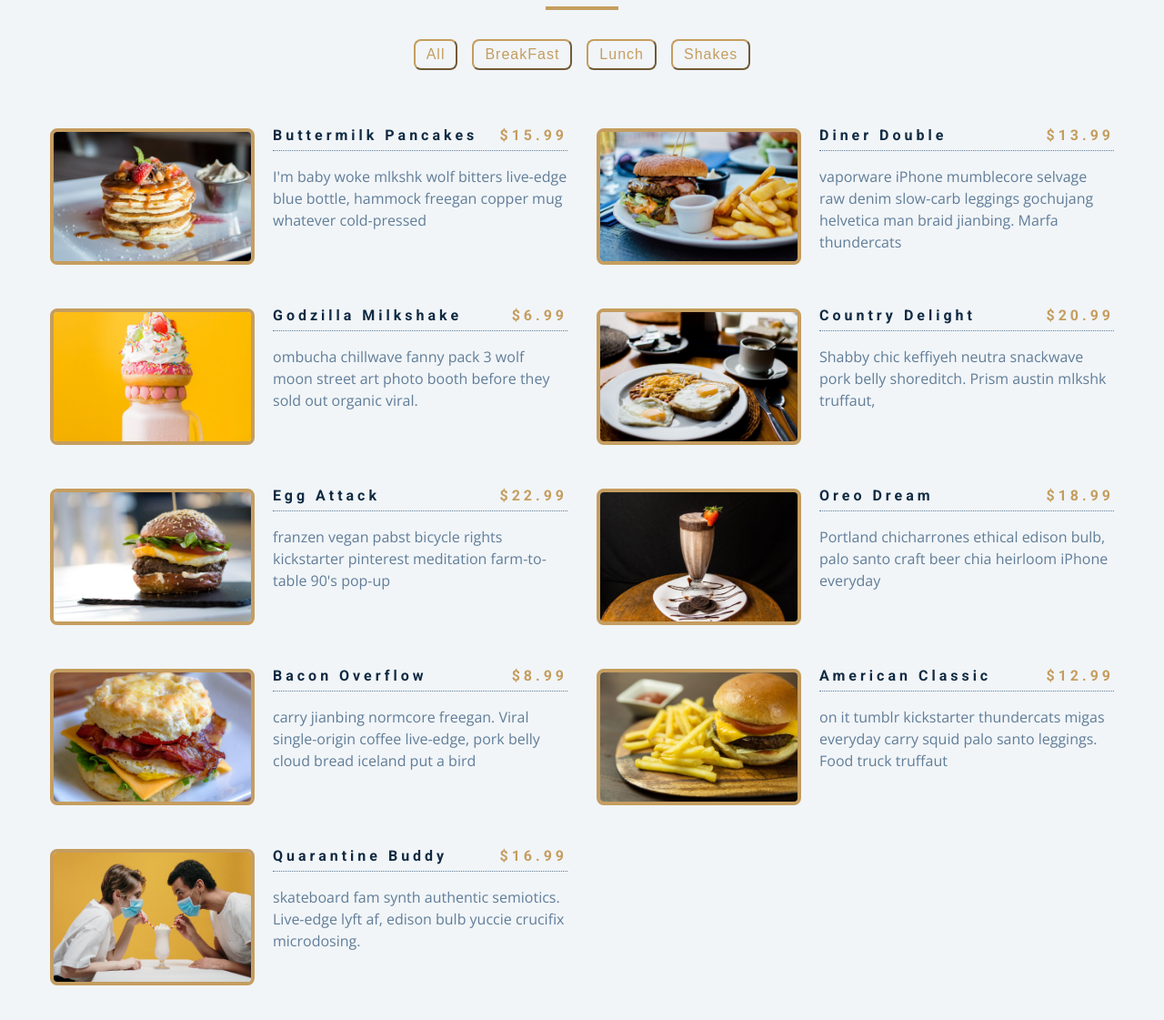
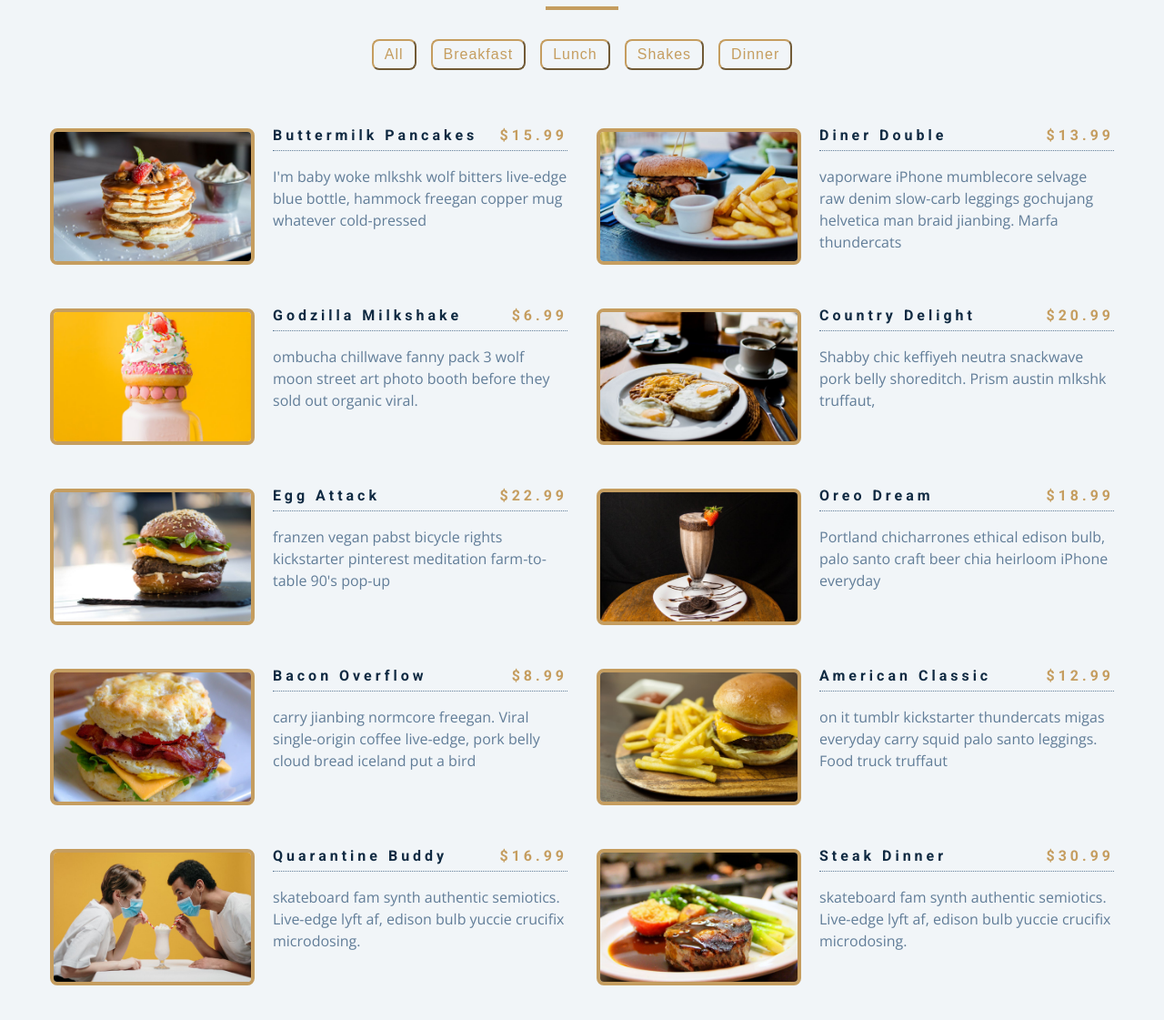
Before and after one commit to MofiqueKhan/menu--project, a plain HTML site: page index.html in a window 1280 px wide. Shown: the part 125-1246 px from the top of the page at 91% size. Drawn offline with nearby package versions, Linux system fonts and the light colour scheme.

Commit message:
adding some functionalities and implementing buttons and menu dynamically

```diff
--- a/app.js
+++ b/app.js
@@ -71,31 +71,22 @@ const menu = [
     img: "./images/item-9.jpeg",
     desc: `skateboard fam synth authentic semiotics. Live-edge lyft af, edison bulb yuccie crucifix microdosing.`,
   },
+  {
+    id: 10,
+    title: "steak dinner",
+    category: "dinner",
+    price: 30.99,
+    img: "./images/item-10.jpeg",
+    desc: `skateboard fam synth authentic semiotics. Live-edge lyft af, edison bulb yuccie crucifix microdosing.`,
+  },
 ];
 
 const sectionCenter = document.querySelector(".section-center");
-const filterBtn = document.querySelectorAll(".filter-btn");
+const container = document.querySelector(".btn-container");
 
 window.addEventListener("DOMContentLoaded", () => {
   displayMenuItems(menu);
-});
-
-filterBtn.forEach((btn) => {
-  btn.addEventListener("click", (e) => {
-    const category = e.currentTarget.dataset.id;
-    // console.log(category);
-    const menuCatogery = menu.filter((menuItem) => {
-      if (menuItem.category === category) {
-        return menuItem;
-      }
-    });
-
-    if (category === "all") {
-      displayMenuItems(menu);
-    } else {
-      displayMenuItems(menuCatogery);
-    }
-  });
+  displayMenuButtons();
 });
 
 function displayMenuItems(menuItems) {
@@ -114,3 +105,40 @@ function displayMenuItems(menuItems) {
   displayMenu = displayMenu.join("");
   sectionCenter.innerHTML = displayMenu;
 }
+
+function displayMenuButtons() {
+  const categories = menu.reduce(
+    (values, item) => {
+      if (!values.includes(item.category)) {
+        values.push(item.category);
+      }
+      return values;
+    },
+    ["all"]
+  );
+
+  const categoryBtns = categories
+    .map((category) => {
+      return `<button class="filter-btn" type="button" data-id=${category}>${category}</button>`;
+    })
+    .join("");
+  container.innerHTML = categoryBtns;
+  const filterBtn = container.querySelectorAll(".filter-btn");
+  filterBtn.forEach((btn) => {
+    btn.addEventListener("click", (e) => {
+      const category = e.currentTarget.dataset.id;
+      // console.log(category);
+      const menuCatogery = menu.filter((menuItem) => {
+        if (menuItem.category === category) {
+          return menuItem;
+        }
+      });
+
+      if (category === "all") {
+        displayMenuItems(menu);
+      } else {
+        displayMenuItems(menuCatogery);
+      }
+    });
+  });
+}
--- a/index.html
+++ b/index.html
@@ -20,14 +20,14 @@
         </div>
 
         <div class="btn-container">
-            <button class="filter-btn" type="button" data-id="all">All</button>
+            <!-- <button class="filter-btn" type="button" data-id="all">All</button>
             <button class="filter-btn" type="button" data-id="breakfast">BreakFast</button>
             <button class="filter-btn" type="button" data-id="lunch">Lunch</button>
-            <button class="filter-btn" type="button" data-id="shakes">Shakes</button>
+            <button class="filter-btn" type="button" data-id="shakes">Shakes</button> -->
         </div>
 
         <div class="section-center">
-            <article class="menu-item">
+            <!-- <article class="menu-item">
                 <img src="./menu-item.jpeg" alt="menu item" class="photo">
                 <div class="item-info">
                     <header>
@@ -36,7 +36,7 @@
                     </header>
                     <p class="item-text">Lorem ipsum dolor sit amet consectetur adipisicing elit. Unde iure expedita odit maxime, libero alias incidunt vero dignissimos suscipit architecto!</p>
                 </div>
-            </article>
+            </article> -->
 
 
         </div>
```
